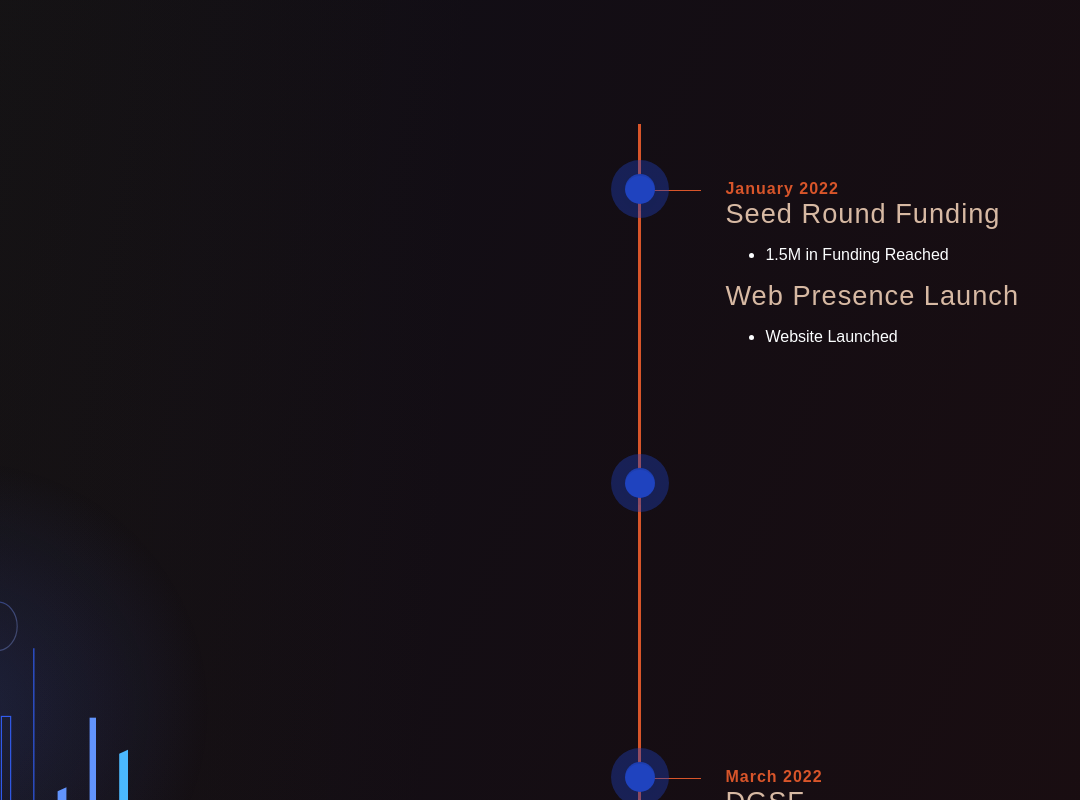
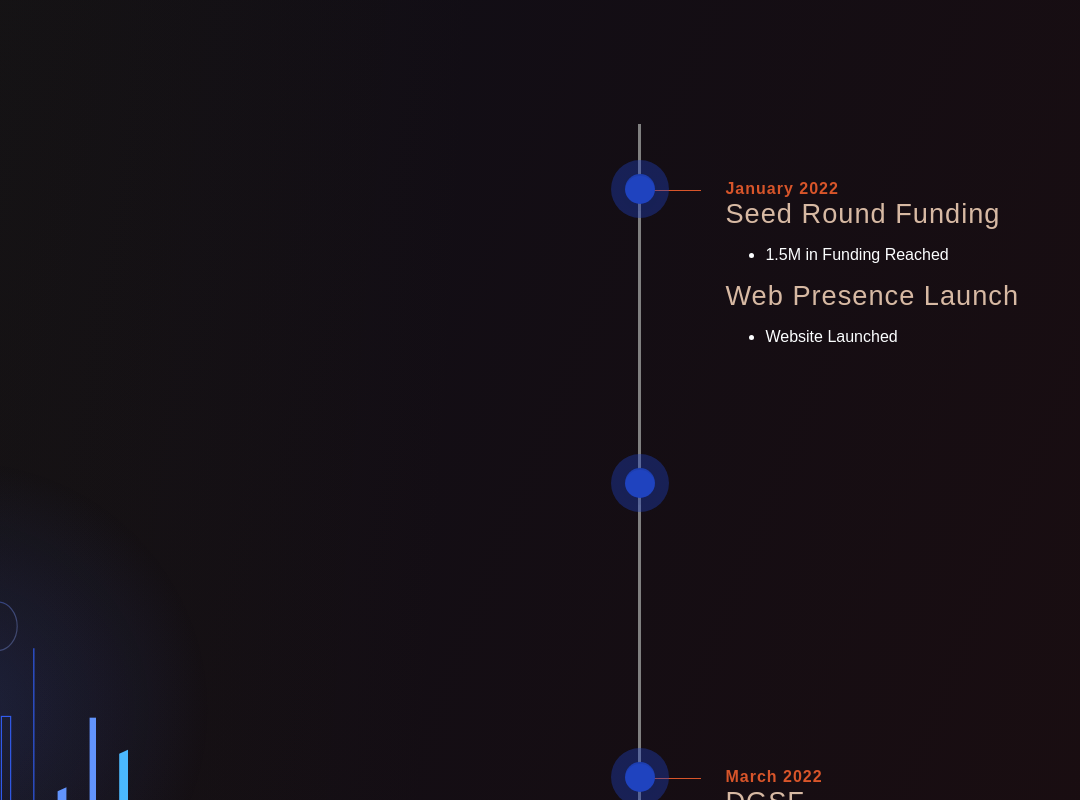
Before and after one commit to Y-Foundry-Dao/yfoundry-frontend, a React (Create React App) app in the folder landing-page/: page / in a window 1280 px wide. Shown: the part 2640-3440 px from the top of the page, without its empty margins (0-1080 px from the left). Built offline with nearby package versions, Linux system fonts and the light colour scheme; a web font is replaced by a local one.

Commit message:
Switched the vertical line color from inline to styled components

```diff
--- a/landing-page/src/components/sections/roadmap/RoadmapTimeline.tsx
+++ b/landing-page/src/components/sections/roadmap/RoadmapTimeline.tsx
@@ -4,7 +4,7 @@ import styled from 'styled-components';
 
 function RoadmapTimeline() {
   return (
-    <MyVerticalTimeline lineColor='#D8552A'>
+    <MyVerticalTimeline>
 
       <MyVerticalTimelineElementRight position='right'>
         <Date>January 2022</Date>
@@ -125,11 +125,11 @@ const MyVerticalTimeline = styled(VerticalTimeline)`
 
   ::before{
     width: 3px;
+    background: grey;
 
     @media(min-width: 1170px){
       left: 50%;
     }
-
   }
 `
 const MyVerticalTimelineElementRight = styled(VerticalTimelineElement)`
```
